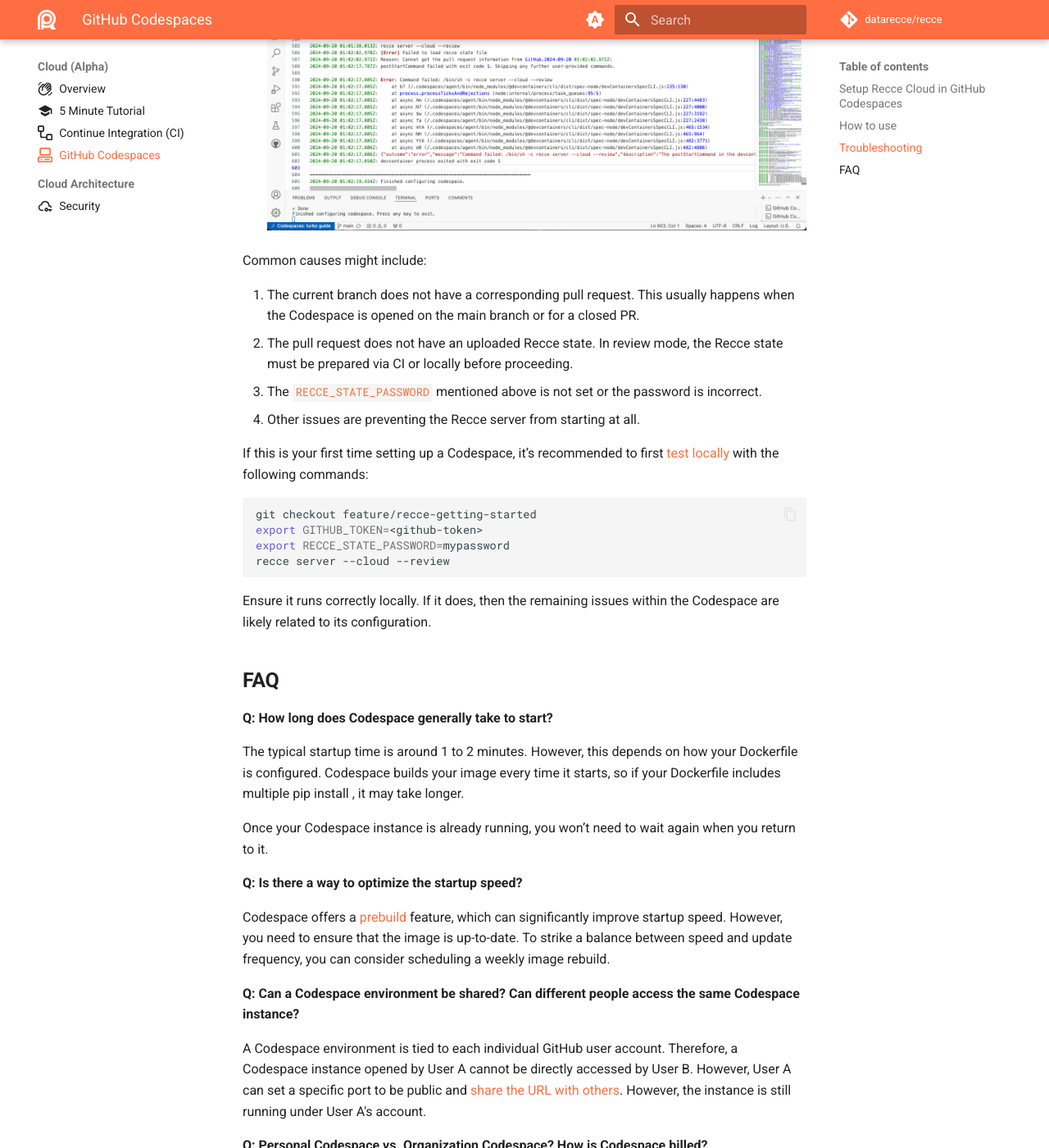
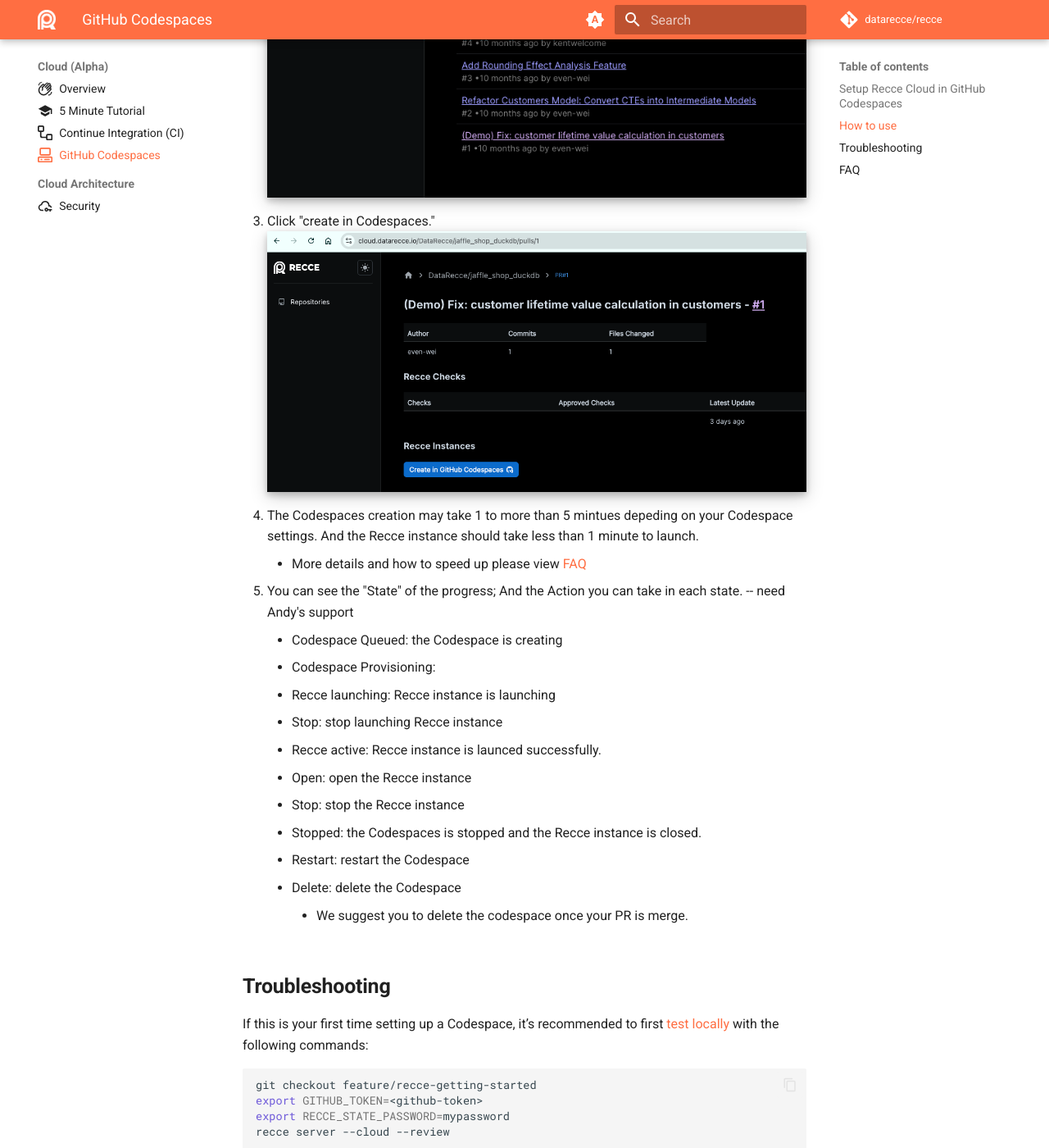
Before and after one commit to DataRecce/recce-documentation, an MkDocs documentation site: the page built from docs/docs/recce-cloud/setup-gh-codespaces.md, in a window 1280 px wide and 1400 px high, scrolled down 2544 px. Shown: the whole window at 82% size. Built offline with MkDocs 1.6.1 and Material for MkDocs 9.7.7, drawn with Linux system fonts in a browser that asks for light colours; comment, search, counter and statistics services are not loaded; some of the changed text lies outside the part shown.

Commit message:
add_update_lack_states

```diff
--- a/docs/docs/recce-cloud/setup-gh-codespaces.md
+++ b/docs/docs/recce-cloud/setup-gh-codespaces.md
@@ -54,34 +54,31 @@
     The GitHub token [generated by codespace](https://docs.github.com/en/codespaces/developing-in-a-codespace/default-environment-variables-for-your-codespace) is sufficient for Recce's use. It's not necessary to configure the `GITHUB_TOKEN` separately.
 
 ## How to use
+Once you complete [Recce Cloud setup](../../docs/docs/recce-cloud/#sign-up-the-recce-cloud), you can launch GitHub codespaces from Recce Cloud's pull request page, and once it is started, the Recce instance will run and port forwarding will be set up.
 
-Here, we [use GitHub Codespaces for pull requests](https://docs.github.com/en/codespaces/developing-in-a-codespace/using-github-codespaces-for-pull-requests)
-
-1. Go to the GitHub PR page that is going to be reviewed
-1. Click the **Code** button and create a Codespace on the PR branch
-   ![alt text](../../assets/images/recce-cloud/setup-codespaces-pr.png){: .shadow}
-1. Starting a Codespace instance usually takes one to several minutes.
-1. When the Recce instance starts, an **Open Browser** notification will appear. Click the button to open the Recce web UI in a new tab.
-1. Or you can go to the **PORTS** tab to open the page.
+1. Go to Recce Cloud and click the repostiory you want to make changes.
+    ![Recce Cloud Home](../../assets/images/recce-cloud/recce-cloud-home.png){: .shadow}
+2. Click the pull request that you want to use Recce instance.
+    ![Recce Cloud Open PR](../../assets/images/recce-cloud/recce-cloud-open-pr.png){: .shadow}
+3. Click "create in Codespaces."
+    ![Create in Codespaces](../../assets/images/recce-cloud/create-in-codespace.png){: .shadow}
+4. The Codespaces creation may take 1 to more than 5 mintues depeding on your Codespace settings. And the Recce instance should take less than 1 minute to launch.
+    - More details and how to speed up please view [FAQ](../../docs/docs/recce-cloud/setup-gh-codespaces/#faq)
+5. You can see the "State" of the progress; And the Action you can take in each state. -- need Andy's support
+    - Codespace Queued: the Codespace is creating
+    - Codespace Provisioning:
+    - Recce launching: Recce instance is launching
+      - Stop: stop launching Recce instance
+    - Recce active: Recce instance is launced successfully.
+      - Open: open the Recce instance
+      - Stop: stop the Recce instance
+    - Stopped: the Codespaces is stopped and the Recce instance is closed.
+      - Restart: restart the Codespace
+      - Delete: delete the Codespace
+        - We suggest you to delete the codespace once your PR is merge.
 
 
 ## Troubleshooting
-
-When you’ve opened a Codespace but are unable to connect to the Recce instance, you can troubleshoot by following these steps:
-
-1. Enter the Codespace instance
-1. Click on the blue block in the lower left corner of the status bar, which usually shows "Codespaces: instance name"
-    ![alt text](../../assets/images/recce-cloud/codespace-troubleshoot-1.png)
-1. Select "View creation log"
-1. At this point, you should be able to see the reason why the Recce server failed to start.
-    ![alt text](../../assets/images/recce-cloud/codespace-troubleshoot-2.png)
-
-Common causes might include:
-
-1. The current branch does not have a corresponding pull request. This usually happens when the Codespace is opened on the main branch or for a closed PR.
-1. The pull request does not have an uploaded Recce state. In review mode, the Recce state must be prepared via CI or locally before proceeding.
-1. The `RECCE_STATE_PASSWORD` mentioned above is not set or the password is incorrect.
-1. Other issues are preventing the Recce server from starting at all.
 
 If this is your first time setting up a Codespace, it’s recommended to first [test locally](./getting-started-recce-cloud.md#review-the-pr) with the following commands:
 
@@ -94,17 +91,41 @@
 
 Ensure it runs correctly locally. If it does, then the remaining issues within the Codespace are likely related to its configuration.
 
+If your Codespace configration is correct, other common causes might include:
+
+1. The current branch does not have a corresponding pull request. This usually happens if you launch Codespace directly form GitHub main branch. Recce instance cannot assoicate with the main branch.
+2. The pull request does not have an uploaded [Recce state file](../../docs/docs/features/state-file/). In review mode, the Recce state file must be prepared via CI or locally before proceeding.
+3. The `RECCE_STATE_PASSWORD` mentioned above is not set or the password is incorrect.
+4. Other issues are preventing the Recce server from starting at all.
+
+When you’ve opened a Codespace but are unable to connect to the Recce instance, you can troubleshoot by following these steps:
+
+1. Check Codespace instance in GitHub.
+    ![Check Codespace in GitHub](../../assets/images/recce-cloud/check-codespace-in-github.png){: .shadow}
+2. If the codesapce you create from Recce Cloud is active, open it in browser.
+    ![Open Codespace in Browser](../../assets/images/recce-cloud/open-codespace-in-browser.png){: .shadow}
+3. Click on the blue block in the lower left corner of the status bar, which usually shows "Codespaces: instance name"
+    ![alt text](../../assets/images/recce-cloud/codespace-troubleshoot-1.png)
+4. Select "View creation log"
+5. OR [Open the VS Code Command Palette (Shift+Command+P (Mac) / Ctrl+Shift+P (Windows/Linux))](https://docs.github.com/en/codespaces/troubleshooting/github-codespaces-logs?tool=webui) and type `Codespaces: View Creation Log`.
+6. At this point, you should be able to see the reason why the Recce server failed to start.
+    ![alt text](../../assets/images/recce-cloud/codespace-troubleshoot-2.png)
+7. If you cannot find any issue from the Codespace creation log, and belive your codespace configration is correct. Please stop the Codespace and launch Recce again.
+8. If you still have problem, please contact us via [slack](https://getdbt.slack.com/archives/C05C28V7CPP) or email [product@datarecce.io](mailto:product@datarecce.io). We are happy to help.
+
+
 ## FAQ
 
 **Q: How long does Codespace generally take to start?**
 
-The typical startup time is around 1 to 2 minutes. However, this depends on how your Dockerfile is configured. Codespace builds your image every time it starts, so if your Dockerfile includes multiple pip install <packages>, it may take longer.
+The typical startup time is around 1 to 2 minutes if you have prebuid. If not, it may take more than 5 mintues. However, this depends on how your Dockerfile is configured. Codespace builds your image every time it starts, so if your Dockerfile includes multiple pip install <packages>, it may take longer.
 
 Once your Codespace instance is already running, you won’t need to wait again when you return to it.
 
 **Q: Is there a way to optimize the startup speed?**
 
-Codespace offers a [prebuild](https://docs.github.com/en/codespaces/prebuilding-your-codespaces) feature, which can significantly improve startup speed. However, you need to ensure that the image is up-to-date. To strike a balance between speed and update frequency, you can consider scheduling a weekly image rebuild.
+Codespace offers a [prebuild](https://docs.github.com/en/codespaces/prebuilding-your-codespaces) feature, which can significantly improve startup speed. In our sample project, we found it's helpful to reduce prebuild when we set prebuild available to only sepecific regions. However, you need to ensure that the image is up-to-date. To strike a balance between speed and update frequency, you can consider scheduling a weekly image rebuild.
+![set prebuild in only specific retion](../../assets/images/recce-cloud/set-prebuild-specific-regions.png)
 
 **Q: Can a Codespace environment be shared? Can different people access the same Codespace instance?**
 
```
Also changed, not shown: docs/docs/features/state-file.md (+1 -1 lines), docs/assets/images/recce-cloud/check-codespace-in-github.png (added), docs/assets/images/recce-cloud/create-in-codespace.png (added), docs/assets/images/recce-cloud/open-codespace-in-browser.png (added), docs/assets/images/recce-cloud/recce-cloud-home.png (added), docs/assets/images/recce-cloud/recce-cloud-open-pr.png (added), docs/assets/images/recce-cloud/set-prebuild-specific-regions.png (added).
